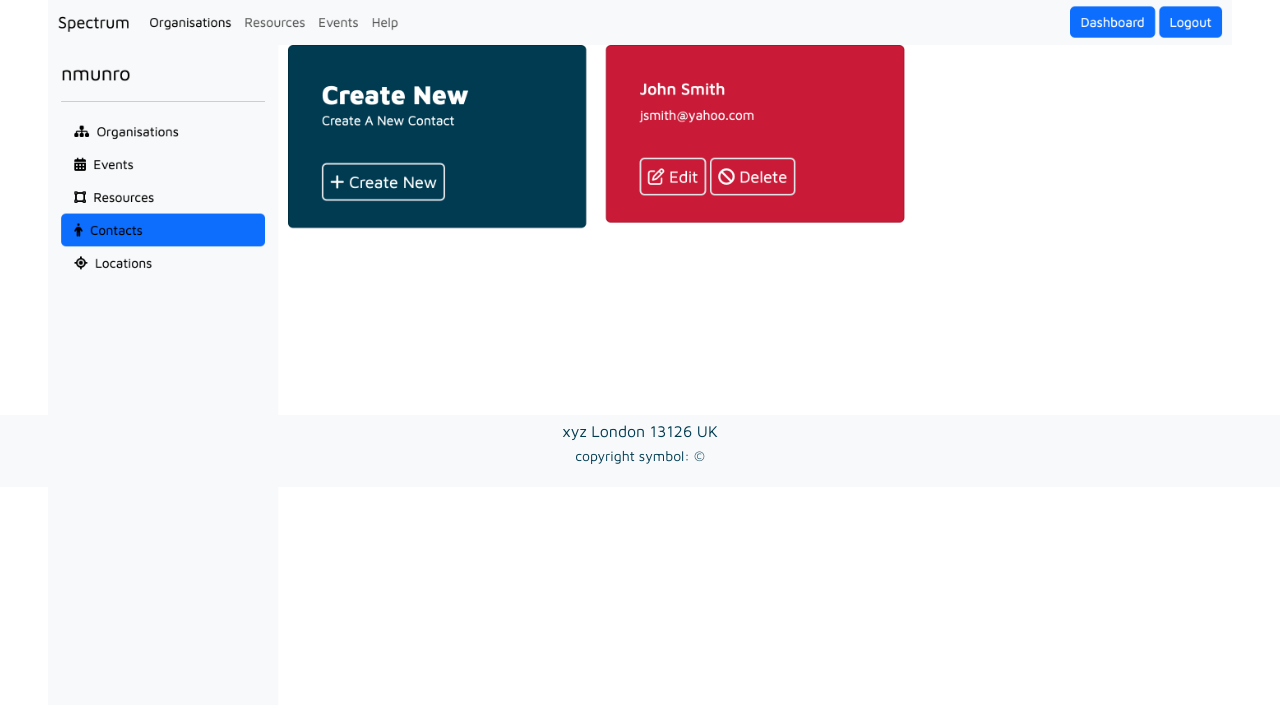
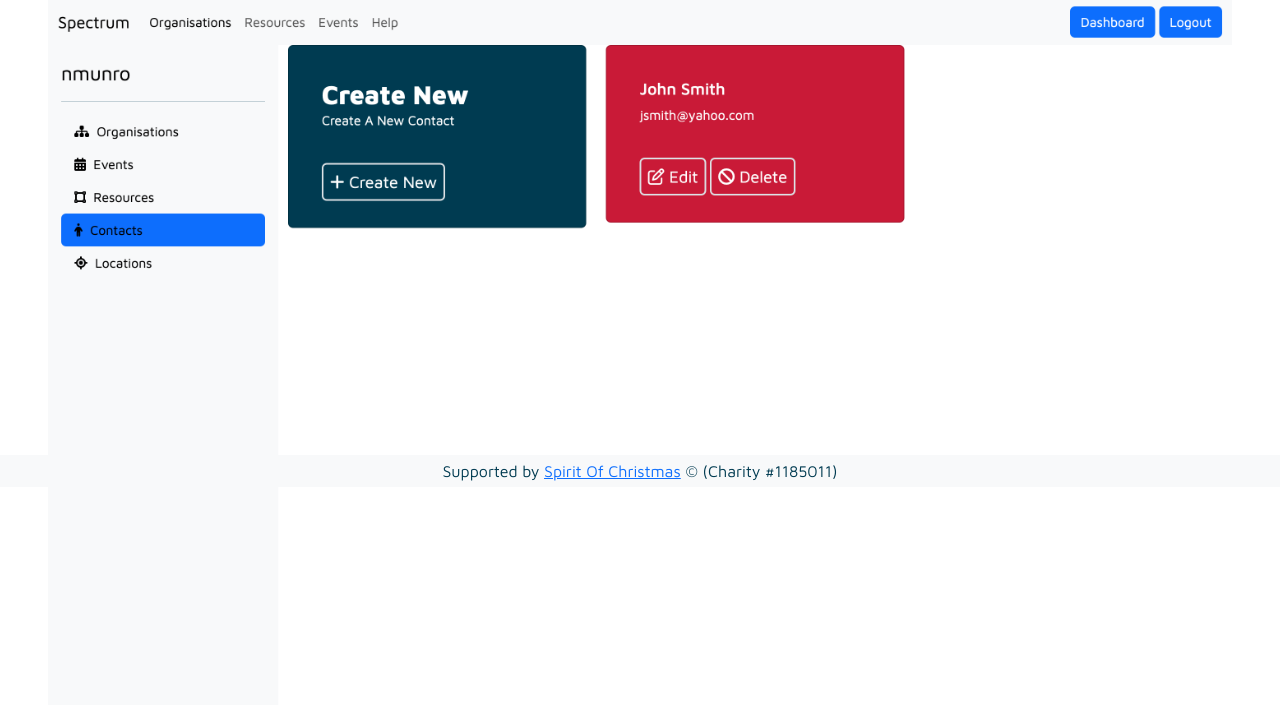
Before and after one commit to nmunro/spectrum, a Django app: page /help/contacts/ in a window 1280 px wide. Shown: the part 313-1018 px from the top of the page. Run offline with Django 4.2, Linux system fonts and the light colour scheme; parts of the project's set-up code (start-up, migrations or seed data) failed here and were passed over; some libraries are stand-ins or nearby versions.

Commit message:
#101 Added footer text

```diff
--- a/spectrum/templates/base.html
+++ b/spectrum/templates/base.html
@@ -67,7 +67,7 @@
     {% endblock %}
 
     <nav class="bg-light text-center fixed-bottom p-1 mt-5">
-      <address>xyz London 13126 UK <p><small>copyright symbol: &copy;</small></p></address>
+      <span>Supported by <a href="https://www.spiritofchristmas.org.uk/">Spirit Of Christmas</a>&nbsp;&copy;&nbsp;(Charity #1185011)</span>
     </nav>
   </body>
 </html>
```
